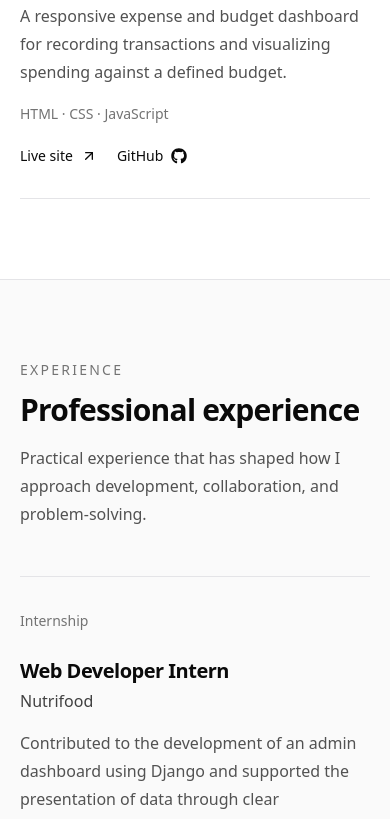
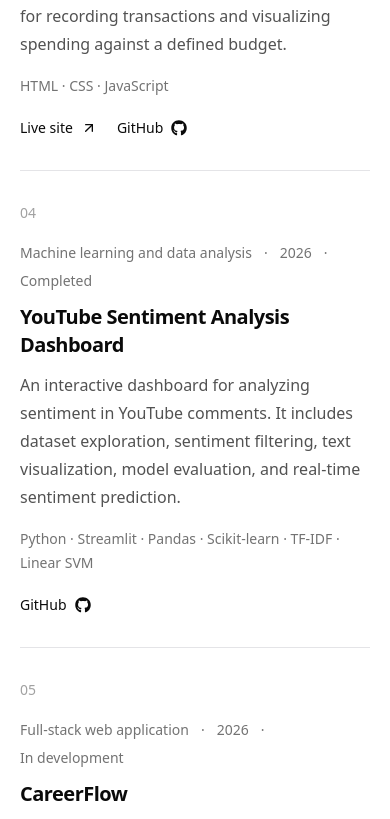
Before and after one commit to farrellokajaya/farrel-portofolio, a Next.js app: page / in a window 390 px wide. Shown: the part 3328-4147 px from the top of the page. Built offline with nearby package versions, Linux system fonts and the light colour scheme.

Commit message:
feat: add training projects and Instagram contact

```diff
--- a/src/app/page.tsx
+++ b/src/app/page.tsx
@@ -1,9 +1,10 @@
 import { AboutSection } from "@/components/home/about-section";
+import { ContactSection } from "@/components/home/contact-section";
+import { ExperienceSection } from "@/components/home/experience-section";
 import { HeroSection } from "@/components/home/hero-section";
 import { ProjectsSection } from "@/components/home/projects-section";
 import { SkillsSection } from "@/components/home/skills-section";
-import { ExperienceSection } from "@/components/home/experience-section";
-import { ContactSection } from "@/components/home/contact-section";
+import { TrainingSection } from "@/components/home/training-section";
 
 export default function HomePage() {
   return (
@@ -12,6 +13,7 @@ export default function HomePage() {
       <AboutSection />
       <ProjectsSection />
       <ExperienceSection />
+      <TrainingSection />
       <SkillsSection />
       <ContactSection />
     </main>
--- a/src/components/home/contact-section.tsx
+++ b/src/components/home/contact-section.tsx
@@ -1,24 +1,36 @@
 import { ArrowUpRight, Mail, MapPin } from "lucide-react";
-import { FaGithub, FaLinkedinIn } from "react-icons/fa6";
+import {
+  FaGithub,
+  FaInstagram,
+  FaLinkedinIn,
+} from "react-icons/fa6";
+
+import { siteConfig } from "@/data/site-config";
 
 const contactLinks = [
   {
     label: "Email",
-    value: "farrellokajaya1@gmail.com",
-    href: "mailto:farrellokajaya1@gmail.com",
+    value: siteConfig.email,
+    href: `mailto:${siteConfig.email}`,
     icon: Mail,
   },
   {
     label: "LinkedIn",
     value: "linkedin.com/in/farrellokajaya",
-    href: "https://www.linkedin.com/in/farrellokajaya",
+    href: siteConfig.linkedinUrl,
     icon: FaLinkedinIn,
   },
   {
     label: "GitHub",
     value: "github.com/farrellokajaya",
-    href: "https://github.com/farrellokajaya",
+    href: siteConfig.githubUrl,
     icon: FaGithub,
+  },
+  {
+    label: "Instagram",
+    value: `instagram.com/${siteConfig.instagramHandle}`,
+    href: `https://www.instagram.com/${siteConfig.instagramHandle}`,
+    icon: FaInstagram,
   },
 ];
 
@@ -47,7 +59,7 @@ export function ContactSection() {
             </p>
 
             <a
-              href="mailto:farrellokajaya1@gmail.com"
+              href={`mailto:${siteConfig.email}`}
               className="mt-8 inline-flex min-h-12 items-center justify-center gap-2 rounded-lg border border-neutral-300 px-5 py-3 text-sm font-medium text-neutral-900 transition-colors hover:border-neutral-400 hover:bg-neutral-100 focus-visible:outline-none focus-visible:ring-2 focus-visible:ring-neutral-500 focus-visible:ring-offset-2 dark:border-neutral-700 dark:text-white dark:hover:border-neutral-600 dark:hover:bg-neutral-900 dark:focus-visible:ring-offset-neutral-950"
             >
               <Mail aria-hidden="true" className="h-4 w-4" />
--- /dev/null
+++ b/src/components/home/training-section.tsx
@@ -0,0 +1,72 @@
+import { ArrowUpRight } from "lucide-react";
+
+import { trainingItems } from "@/data/training";
+
+export function TrainingSection() {
+  return (
+    <section
+      id="training"
+      className="scroll-mt-24 border-b border-neutral-200 bg-white text-neutral-950 dark:border-neutral-800 dark:bg-neutral-950 dark:text-white"
+    >
+      <div className="mx-auto max-w-6xl px-5 py-20 sm:px-8 sm:py-24 lg:px-10">
+        <div className="max-w-2xl">
+          <p className="text-sm font-medium uppercase tracking-[0.16em] text-neutral-500 dark:text-neutral-400">
+            Training
+          </p>
+
+          <h2 className="mt-3 text-3xl font-semibold tracking-tight sm:text-4xl">
+            Courses and professional development
+          </h2>
+
+          <p className="mt-4 leading-7 text-neutral-600 dark:text-neutral-400">
+            Short courses and focused learning programs that support my skills
+            in software development, data, and machine learning.
+          </p>
+        </div>
+
+        <div className="mt-12 border-t border-neutral-200 dark:border-neutral-800">
+          {trainingItems.map((training) => (
+            <article
+              key={`${training.provider}-${training.title}`}
+              className="grid gap-6 border-b border-neutral-200 py-8 dark:border-neutral-800 sm:grid-cols-[180px_minmax(0,1fr)] sm:gap-10 sm:py-10"
+            >
+              <div className="text-sm leading-6 text-neutral-500 dark:text-neutral-400">
+                <p>{training.provider}</p>
+                <p className="mt-1">{training.year}</p>
+              </div>
+
+              <div className="max-w-3xl">
+                <h3 className="text-xl font-semibold tracking-tight sm:text-2xl">
+                  {training.title}
+                </h3>
+
+                <p className="mt-4 leading-7 text-neutral-600 dark:text-neutral-400">
+                  {training.summary}
+                </p>
+
+                <p className="mt-4 text-sm leading-6 text-neutral-500 dark:text-neutral-500">
+                  {training.topics.join(" · ")}
+                </p>
+
+                {training.credentialUrl ? (
+                  <a
+                    href={training.credentialUrl}
+                    target="_blank"
+                    rel="noreferrer"
+                    className="mt-5 inline-flex items-center gap-2 text-sm font-medium text-neutral-700 transition-colors hover:text-neutral-950 dark:text-neutral-300 dark:hover:text-white"
+                  >
+                    View credential
+                    <ArrowUpRight
+                      aria-hidden="true"
+                      className="h-4 w-4"
+                    />
+                  </a>
+                ) : null}
+              </div>
+            </article>
+          ))}
+        </div>
+      </div>
+    </section>
+  );
+}
--- a/src/components/layout/footer.tsx
+++ b/src/components/layout/footer.tsx
@@ -1,5 +1,11 @@
 import Link from "next/link";
-import { FaGithub, FaLinkedinIn } from "react-icons/fa6";
+import {
+  FaGithub,
+  FaInstagram,
+  FaLinkedinIn,
+} from "react-icons/fa6";
+
+import { siteConfig } from "@/data/site-config";
 
 export function Footer() {
   const currentYear = new Date().getFullYear();
@@ -22,7 +28,7 @@ export function Footer() {
 
         <div className="flex items-center gap-5 text-sm text-neutral-500 dark:text-neutral-400">
           <a
-            href="https://github.com/farrellokajaya"
+            href={siteConfig.githubUrl}
             target="_blank"
             rel="noreferrer"
             aria-label="GitHub"
@@ -32,7 +38,7 @@ export function Footer() {
           </a>
 
           <a
-            href="https://www.linkedin.com/in/farrellokajaya"
+            href={siteConfig.linkedinUrl}
             target="_blank"
             rel="noreferrer"
             aria-label="LinkedIn"
@@ -42,7 +48,17 @@ export function Footer() {
           </a>
 
           <a
-            href="mailto:farrellokajaya1@gmail.com"
+            href={`https://www.instagram.com/${siteConfig.instagramHandle}`}
+            target="_blank"
+            rel="noreferrer"
+            aria-label="Instagram"
+            className="transition-colors hover:text-neutral-950 dark:hover:text-white"
+          >
+            <FaInstagram aria-hidden="true" className="h-5 w-5" />
+          </a>
+
+          <a
+            href={`mailto:${siteConfig.email}`}
             className="transition-colors hover:text-neutral-950 dark:hover:text-white"
           >
             Email
--- a/src/data/navigation.ts
+++ b/src/data/navigation.ts
@@ -8,10 +8,10 @@ export const navigationItems: NavigationItem[] = [
     label: "Home",
     href: "/",
   },
-{
-  label: "About",
-  href: "/#about",
-},
+  {
+    label: "About",
+    href: "/#about",
+  },
   {
     label: "Projects",
     href: "/#projects",
@@ -19,6 +19,10 @@ export const navigationItems: NavigationItem[] = [
   {
     label: "Experience",
     href: "/#experience",
+  },
+  {
+    label: "Training",
+    href: "/#training",
   },
   {
     label: "Skills",
--- a/src/data/projects.ts
+++ b/src/data/projects.ts
@@ -16,7 +16,7 @@ export const featuredProjects: Project[] = [
     title: "Soundify",
     category: "Full-stack web application",
     year: "2026",
-    status: "In development",
+    status: "Completed",
     summary:
       "A Spotify-inspired music application built with the MERN stack. The project is being developed in structured milestones, including authentication, music management, and playback features.",
     technologies: ["MongoDB", "Express.js", "React", "Node.js"],
@@ -45,4 +45,38 @@ export const featuredProjects: Project[] = [
     liveUrl:
       "https://farrellokajaya.github.io/CodingCamp-22June26-farrellokajaya/",
   },
+  {
+    title: "YouTube Sentiment Analysis Dashboard",
+    category: "Machine learning and data analysis",
+    year: "2026",
+    status: "Completed",
+    summary:
+      "An interactive dashboard for analyzing sentiment in YouTube comments. It includes dataset exploration, sentiment filtering, text visualization, model evaluation, and real-time sentiment prediction.",
+    technologies: [
+      "Python",
+      "Streamlit",
+      "Pandas",
+      "Scikit-learn",
+      "TF-IDF",
+      "Linear SVM"],
+    githubUrl:
+      "https://github.com/farrellokajaya/Youtube-Sentiment-Analysis-Dashboard",
+  },
+  {
+  title: "CareerFlow",
+  category: "Full-stack web application",
+  year: "2026",
+  status: "In development",
+  summary:
+    "A job application tracking platform for managing companies, job applications, application stages, and recruitment progress through a structured dashboard.",
+  technologies: [
+    "Next.js",
+    "TypeScript",
+    "PostgreSQL",
+    "Prisma",
+    "Auth.js",
+    "Tailwind CSS"],
+  githubUrl:
+    "https://github.com/farrellokajaya/careerflow",
+  }
 ];
--- a/src/data/site-config.ts
+++ b/src/data/site-config.ts
@@ -10,16 +10,15 @@ export const siteConfig = {
   description:
     "Portfolio of Farrel Lokajaya, a fresh graduate in Informatics Engineering with interests in full-stack web development, backend development, machine learning, natural language processing, and data analysis.",
 
-  // Add a public contact email later.
-  email: "",
+  email: "farrellokajaya1@gmail.com",
 
   githubUrl: "https://github.com/farrellokajaya",
   linkedinUrl: "https://www.linkedin.com/in/farrellokajaya",
 
-  // Add the CV file to:
+  instagramHandle: "farrellokajayaa",
+
   // public/documents/cv-farrel-lokajaya.pdf
-  //
-  // Then change this value to:
+
   // "/documents/cv-farrel-lokajaya.pdf"
   cvUrl: "",
 } as const;
--- /dev/null
+++ b/src/data/training.ts
@@ -0,0 +1,38 @@
+export type TrainingItem = {
+  title: string;
+  provider: string;
+  year: string;
+  summary: string;
+  topics: string[];
+  credentialUrl?: string;
+};
+
+export const trainingItems: TrainingItem[] = [
+  {
+    title: "Mini Course Title 1",
+    provider: "Course Provider",
+    year: "20XX",
+    summary:
+      "Add a short description of what you learned and how the course supports your professional development.",
+    topics: ["Topic 1", "Topic 2", "Topic 3"],
+    credentialUrl: "",
+  },
+  {
+    title: "Mini Course Title 2",
+    provider: "Course Provider",
+    year: "20XX",
+    summary:
+      "Add a short description of the course, the main material covered, and the practical skills you developed.",
+    topics: ["Topic 1", "Topic 2", "Topic 3"],
+    credentialUrl: "",
+  },
+  {
+    title: "Mini Course Title 3",
+    provider: "Course Provider",
+    year: "20XX",
+    summary:
+      "Add a short description of the course and explain its relevance to web development, data, or machine learning.",
+    topics: ["Topic 1", "Topic 2", "Topic 3"],
+    credentialUrl: "",
+  },
+];
```
